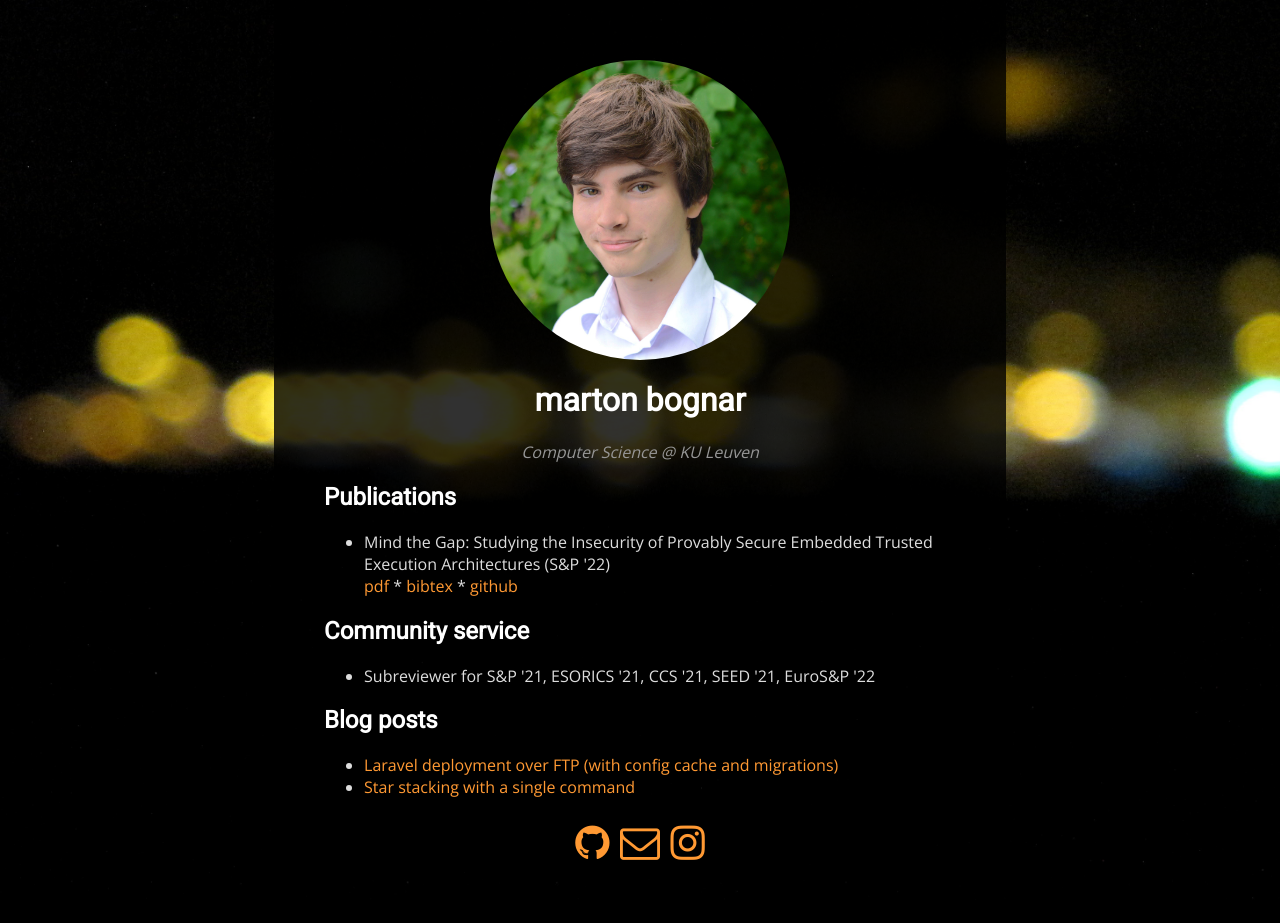
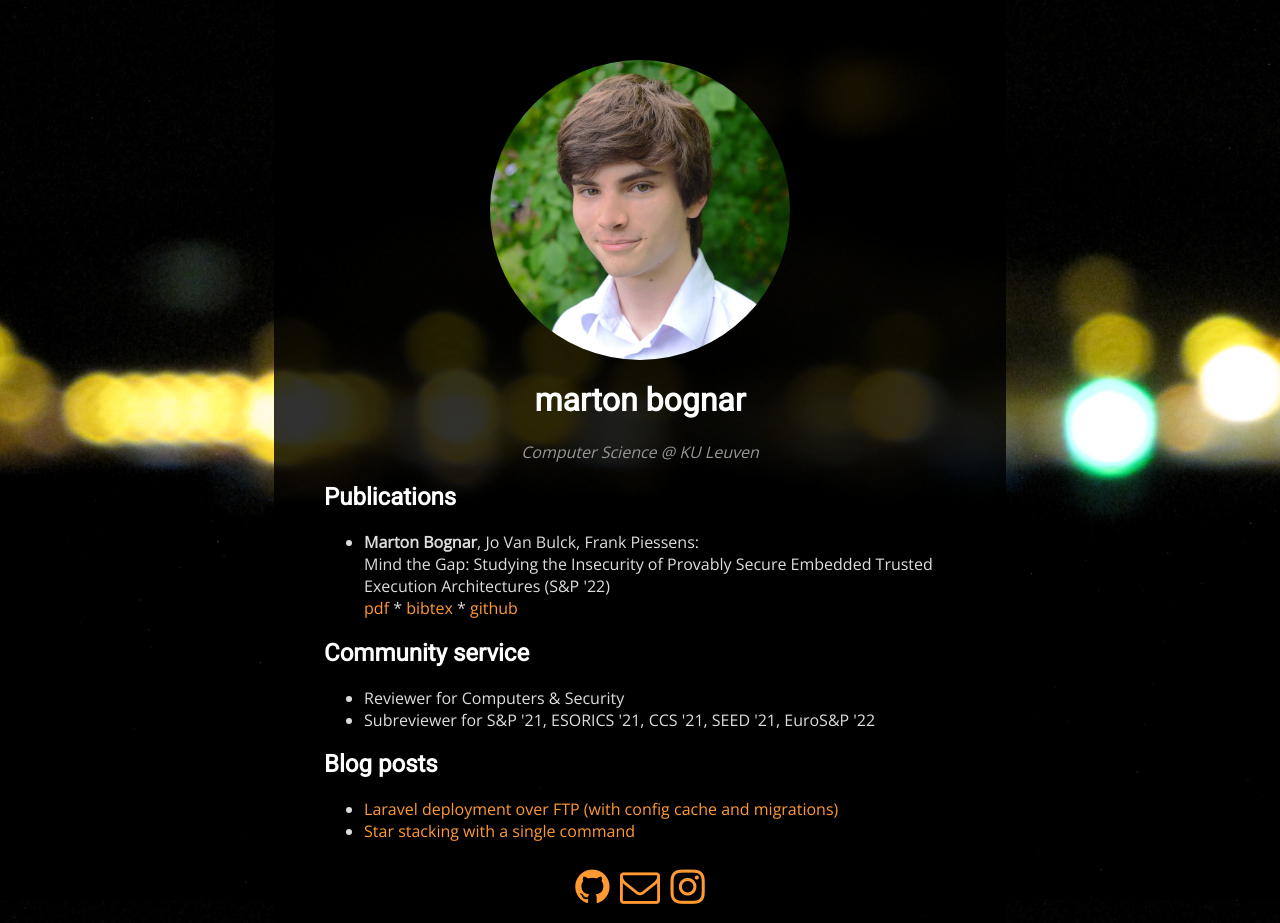
Before and after one commit to martonbognar/martonbognar.github.io, a Jekyll site: the page built from index.html, in a window 1280 px wide. Built offline with Jekyll 4.4.1, drawn with Linux system fonts in a browser that asks for light colours; before the commit the page ends 900 px from its top, so only the background shows below that.

Commit message:
Some updates

```diff
--- a/index.html
+++ b/index.html
@@ -7,13 +7,16 @@ layout: default
 <p>Computer Science @ KU Leuven</p>
 <h2>Publications</h2>
 <ul>
-  <li>Mind the Gap: Studying the Insecurity of Provably Secure Embedded Trusted Execution Architectures (S&P '22)
+  <li><b>Marton Bognar</b>, Jo Van Bulck, Frank Piessens:
+    <br>
+    Mind the Gap: Studying the Insecurity of Provably Secure Embedded Trusted Execution Architectures (S&P '22)
     <br>
     <a href='papers/bognar2022gap.pdf'>pdf</a> * <a href='papers/bognar2022gap.bib'>bibtex</a> * <a href='https://github.com/martonbognar/gap-attacks'>github</a>
   </li>
 </ul>
 <h2>Community service</h2>
 <ul>
+  <li>Reviewer for Computers & Security</li>
   <li>Subreviewer for S&P '21, ESORICS '21, CCS '21, SEED '21, EuroS&P '22</li>
 </ul>
 {% if site.posts.size != 0 %}
```
